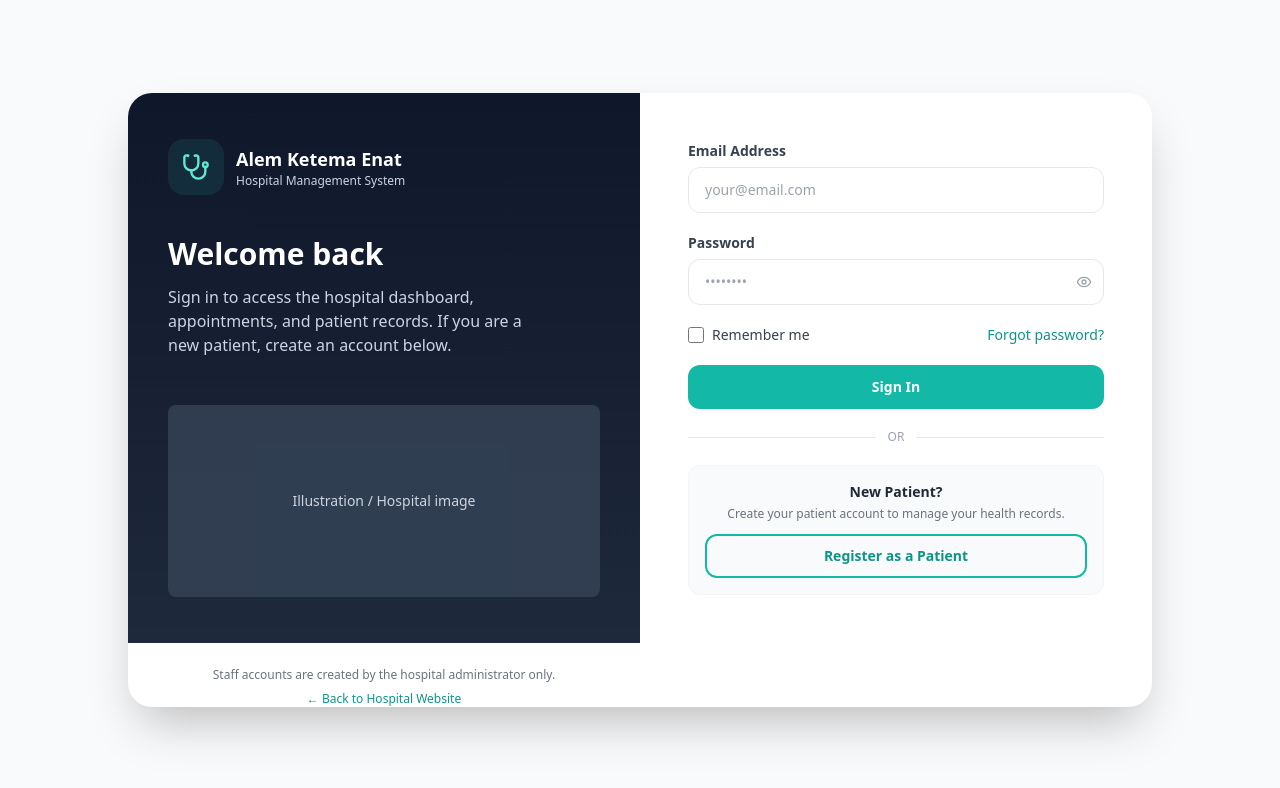
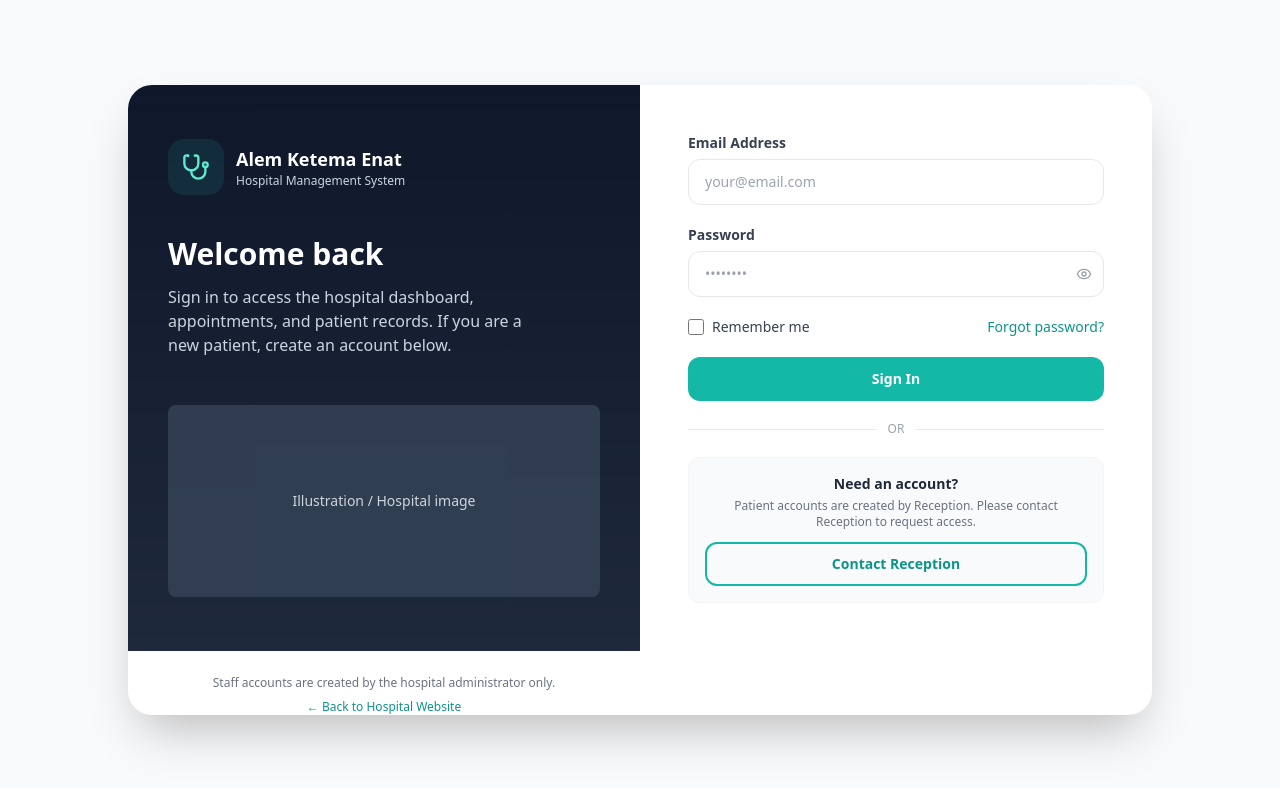
Before and after one commit to lake121916/HMS, a React (Vite) app in the folder frontend/: page /login in a window 1280 px wide. Shown: the top 788 px of the page. Built offline with nearby package versions, Linux system fonts and the light colour scheme.

Commit message:
UX: replace patient register CTA with Contact Reception link

```diff
--- a/frontend/src/pages/LoginPage.tsx
+++ b/frontend/src/pages/LoginPage.tsx
@@ -121,11 +121,11 @@ const LoginPage: React.FC = () => {
 
           {/* Patient registration CTA */}
           <div className="bg-gray-50 border border-gray-100 rounded-xl p-4 text-center">
-            <p className="text-sm font-semibold text-gray-800">New Patient?</p>
-            <p className="text-xs text-gray-500 mt-1 mb-3">Create your patient account to manage your health records.</p>
-            <Link to="/register"
+            <p className="text-sm font-semibold text-gray-800">Need an account?</p>
+            <p className="text-xs text-gray-500 mt-1 mb-3">Patient accounts are created by Reception. Please contact Reception to request access.</p>
+            <Link to="/contact"
               className="block w-full py-2.5 border-2 border-teal-500 text-teal-600 font-semibold rounded-xl text-sm hover:bg-teal-500 hover:text-white transition-all">
-              Register as a Patient
+              Contact Reception
             </Link>
           </div>
         </div>
```
